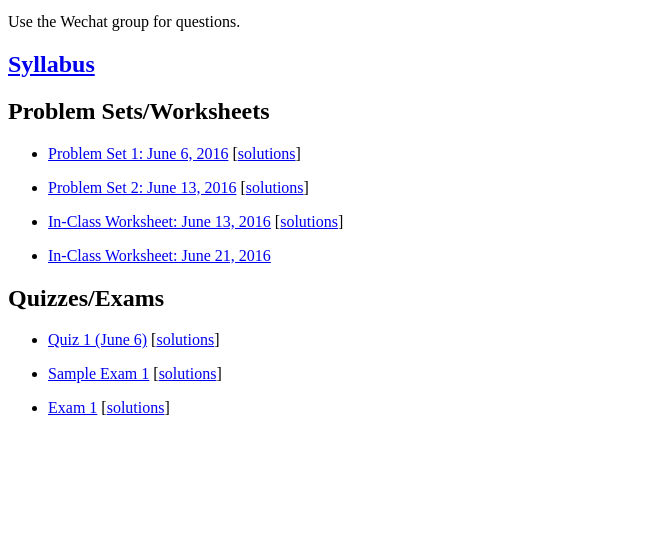
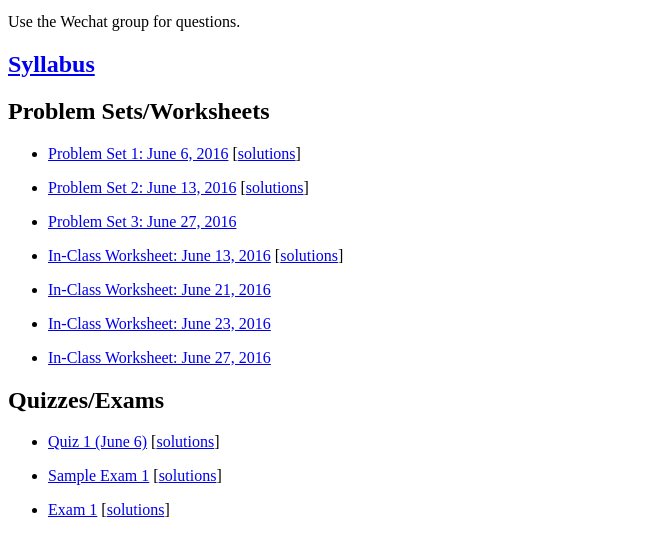
Before and after one commit to MichaelChirico/MichaelChirico.github.io, a plain HTML site: page xian/micro/course_page.html in a window 1280 px wide. Shown: the part 101-656 px from the top of the page, without its empty margins (0-658 px from the left). Drawn offline with Linux system fonts and the light colour scheme.

Commit message:
adding micro stuff

```diff
--- a/xian/micro/course_page.html
+++ b/xian/micro/course_page.html
@@ -18,8 +18,11 @@
 <ul>
 <li><p><a href="hw_01.pdf">Problem Set 1: June 6, 2016</a> [<a href="hw_01_sol.pdf">solutions</a>]</p></li>
 <li><p><a href="hw_02.pdf">Problem Set 2: June 13, 2016</a> [<a href="hw_02_sol.pdf">solutions</a>]</p></li>
+<li><p><a href="hw_03.pdf">Problem Set 3: June 27, 2016</a></p></li>
 <li><p><a href="worksheet_0613.pdf">In-Class Worksheet: June 13, 2016</a> [<a href="worksheet_0613_sol.pdf">solutions</a>]</p></li>
 <li><p><a href="worksheet_0621.pdf">In-Class Worksheet: June 21, 2016</a></p></li>
+<li><p><a href="worksheet_0623.pdf">In-Class Worksheet: June 23, 2016</a></p></li>
+<li><p><a href="worksheet_0627.pdf">In-Class Worksheet: June 27, 2016</a></p></li>
 </ul>
 <h2 id="quizzesexams">Quizzes/Exams</h2>
 <ul>
```
Also changed, not shown: 3 other files.
